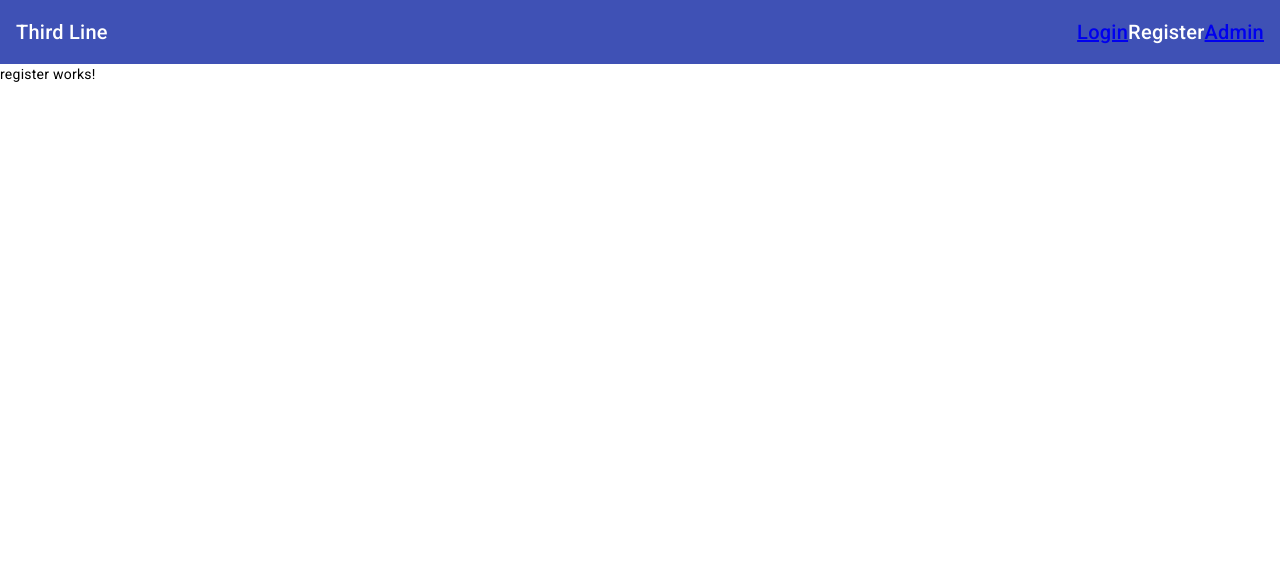
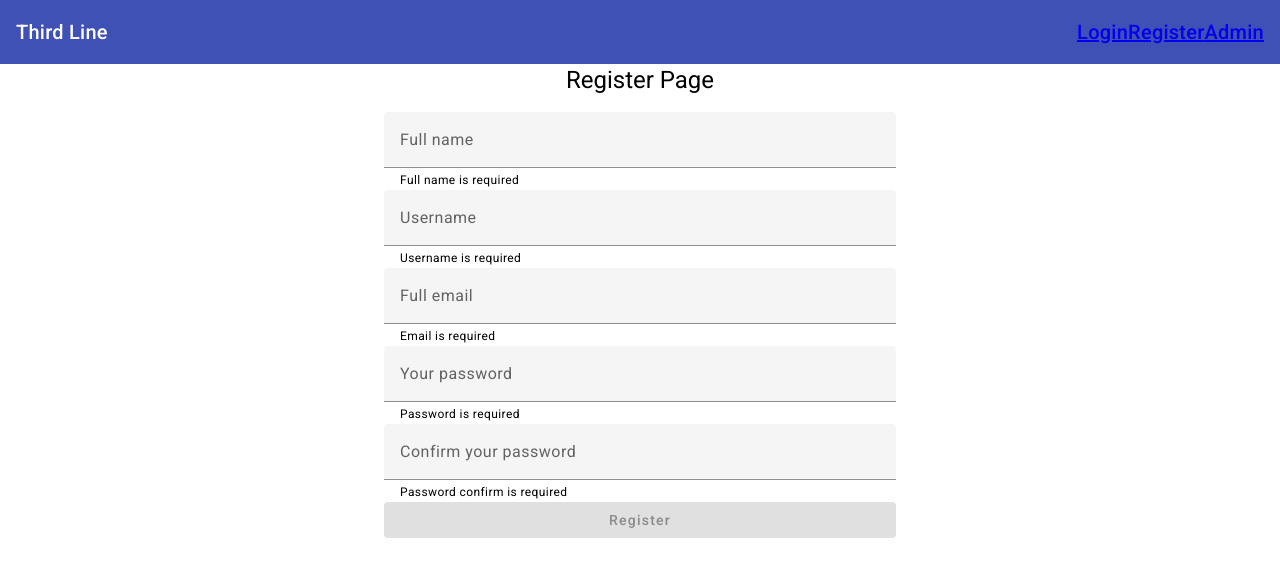
Before and after one commit to dmitrich0/angular-nest-blog-en, an Angular app in the folder frontend/: page /register in a window 1280 px wide. Shown: the top 576 px of the page. Built offline with nearby package versions, Linux system fonts and the light colour scheme.

Commit message:
added reactive forms for register and login pages, new method in authService

```diff
--- a/frontend/src/app/app.component.html
+++ b/frontend/src/app/app.component.html
@@ -3,7 +3,7 @@
     <span>Third Line</span>
     <span class="example-spacer"></span>
     <a routerLink="/login">Login</a>
-    <a>Register</a>
+    <a routerLink="/register">Register</a>
     <a routerLink="/admin">Admin</a>
   </mat-toolbar-row>
 </mat-toolbar>
--- a/frontend/src/app/components/register/register.component.html
+++ b/frontend/src/app/components/register/register.component.html
@@ -1 +1,26 @@
-<p>register works!</p>
+<h1 style="text-align: center">Register Page</h1>
+<form [formGroup]="registerForm" (ngSubmit)="onSubmit()">
+  <div class="container">
+    <mat-form-field>
+      <input matInput placeholder="Full name" formControlName="name">
+      <mat-hint *ngIf="registerForm.get('name')?.errors">Full name is required</mat-hint>
+    </mat-form-field>
+    <mat-form-field>
+      <input matInput placeholder="Username" formControlName="username">
+      <mat-hint *ngIf="registerForm.get('username')?.errors">Username is required</mat-hint>
+    </mat-form-field>
+    <mat-form-field>
+      <input matInput placeholder="Full email" formControlName="email">
+      <mat-hint *ngIf="registerForm.get('email')?.errors">Email is required</mat-hint>
+    </mat-form-field>
+    <mat-form-field>
+      <input matInput type="password" placeholder="Your password" formControlName="password">
+      <mat-hint *ngIf="registerForm.get('password')?.errors">Password is required</mat-hint>
+    </mat-form-field>
+    <mat-form-field>
+      <input matInput type="password" placeholder="Confirm your password" formControlName="passwordConfirm">
+      <mat-hint *ngIf="registerForm.get('passwordConfirm')?.errors">Password confirm is required</mat-hint>
+    </mat-form-field>
+    <button mat-flat-button color="primary" type="submit" [disabled]="registerForm.invalid">Register</button>
+  </div>
+</form>
--- a/frontend/src/app/components/register/register.component.scss
+++ b/frontend/src/app/components/register/register.component.scss
@@ -0,0 +1,10 @@
+.container {
+  display: flex;
+  flex-direction: column;
+  align-items: center;
+  justify-content: center;
+}
+
+.container > * {
+  width: 40%;
+}
--- a/frontend/src/app/components/register/register.component.ts
+++ b/frontend/src/app/components/register/register.component.ts
@@ -1,4 +1,8 @@
-import { Component } from '@angular/core';
+import {Component} from '@angular/core';
+import {FormBuilder, FormGroup, Validators} from "@angular/forms";
+import {AuthService} from "../../services/auth.service";
+import {Router} from "@angular/router";
+import {map} from "rxjs";
 
 @Component({
   selector: 'app-register',
@@ -6,5 +10,43 @@ import { Component } from '@angular/core';
   styleUrls: ['./register.component.scss']
 })
 export class RegisterComponent {
+  registerForm!: FormGroup;
 
+  constructor(
+    private authService: AuthService,
+    private formBuilder: FormBuilder,
+    private router: Router
+  ) {
+  }
+
+  ngOnInit(): void {
+    this.registerForm = this.formBuilder.group({
+      name: [null, [Validators.required]],
+      username: [null, [Validators.required]],
+      email: [null, [
+        Validators.required,
+        Validators.email,
+        Validators.minLength(6)
+      ]],
+      password: [null, [
+        Validators.required,
+        Validators.minLength(3),
+        // CustomValidators.passwordContainsNumber
+      ]],
+      passwordConfirm: [null, [
+        Validators.required
+      ]]
+    }, {
+      // validators: CustomValidator.passwordMatches
+    })
+  }
+
+  onSubmit() {
+    if (this.registerForm.invalid) {
+      return;
+    }
+    this.authService.register(this.registerForm.value).pipe(
+      map(user => this.router.navigate(['login']))
+    ).subscribe();
+  }
 }
--- a/frontend/src/app/services/auth.service.ts
+++ b/frontend/src/app/services/auth.service.ts
@@ -1,10 +1,18 @@
 import {Injectable} from '@angular/core';
 import {HttpClient} from "@angular/common/http";
-import {map} from "rxjs";
+import {map, tap} from "rxjs";
 
 export interface LoginForm {
   email: string;
   password: string;
+}
+
+export interface User {
+  name?: string;
+  username?: string;
+  email?: string;
+  password?: string;
+  passwordConfirm?: string;
 }
 
 @Injectable({
@@ -24,4 +32,11 @@ export class AuthService {
       })
     );
   }
+
+  register(user: User) {
+    return this.httpClient.post<any>('/api/users', user).pipe(
+      tap(user => console.log(user)),
+      map(user => user)
+    )
+  }
 }
```
